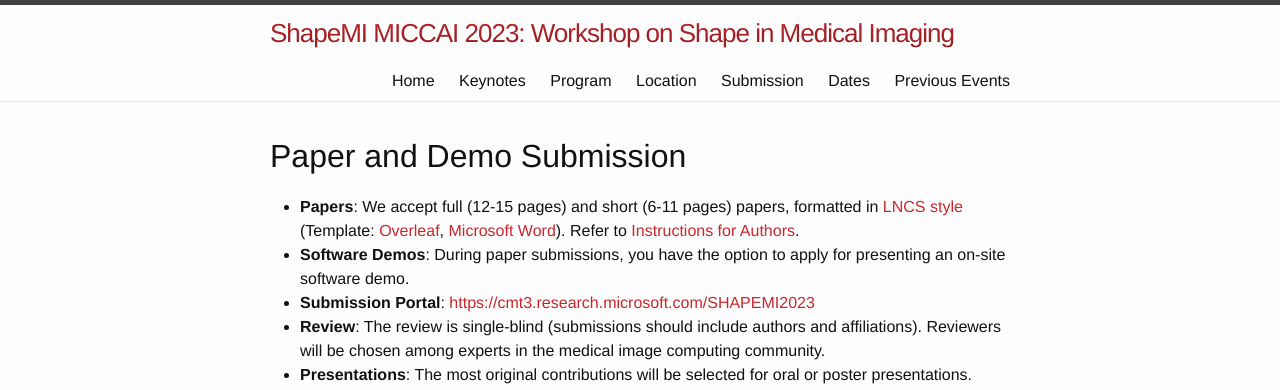
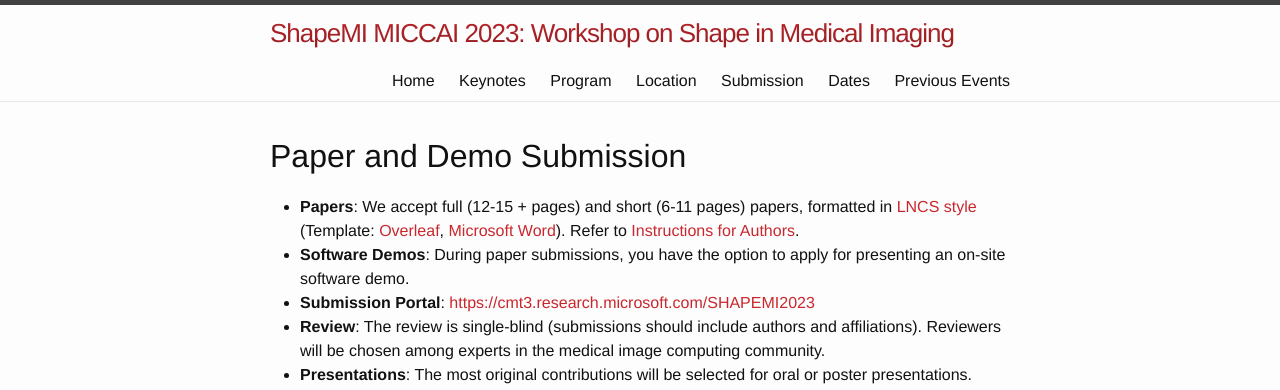
Before and after one commit to shapemi/shapemi.github.io, a Jekyll site: the page built from submission/index.md, in a window 1280 px wide. Shown: the top 390 px of the page. Built offline with Jekyll 4.4.1, drawn with Linux system fonts in a browser that asks for light colours.

```diff
--- a/submission/index.md
+++ b/submission/index.md
@@ -6,7 +6,7 @@ order: 4
 ---
 # Paper and Demo Submission
 
-* **Papers**: We accept full (12-15 pages) and short (6-11 pages) papers, formatted in [LNCS style](https://www.springer.com/gp/computer-science/lncs/conference-proceedings-guidelines) (Template:    [Overleaf](https://www.overleaf.com/latex/templates/springer-lecture-notes-in-computer-science/kzwwpvhwnvfj), [Microsoft Word](https://resource-cms.springernature.com/springer-cms/rest/v1/content/19238706/data/v1)). Refer to [Instructions for Authors](https://resource-cms.springernature.com/springer-cms/rest/v1/content/19242230/data/v11).
+* **Papers**: We accept full (12-15 + pages) and short (6-11 pages) papers, formatted in [LNCS style](https://www.springer.com/gp/computer-science/lncs/conference-proceedings-guidelines) (Template:    [Overleaf](https://www.overleaf.com/latex/templates/springer-lecture-notes-in-computer-science/kzwwpvhwnvfj), [Microsoft Word](https://resource-cms.springernature.com/springer-cms/rest/v1/content/19238706/data/v1)). Refer to [Instructions for Authors](https://resource-cms.springernature.com/springer-cms/rest/v1/content/19242230/data/v11).
 * **Software Demos**: During paper submissions, you have the option to apply for presenting an on-site software demo.
 * **Submission Portal**: [https://cmt3.research.microsoft.com/SHAPEMI2023](https://cmt3.research.microsoft.com/SHAPEMI2023)
 * **Review**: The review is single-blind (submissions should include authors and affiliations). Reviewers will be chosen among experts in the medical image computing community.
```
